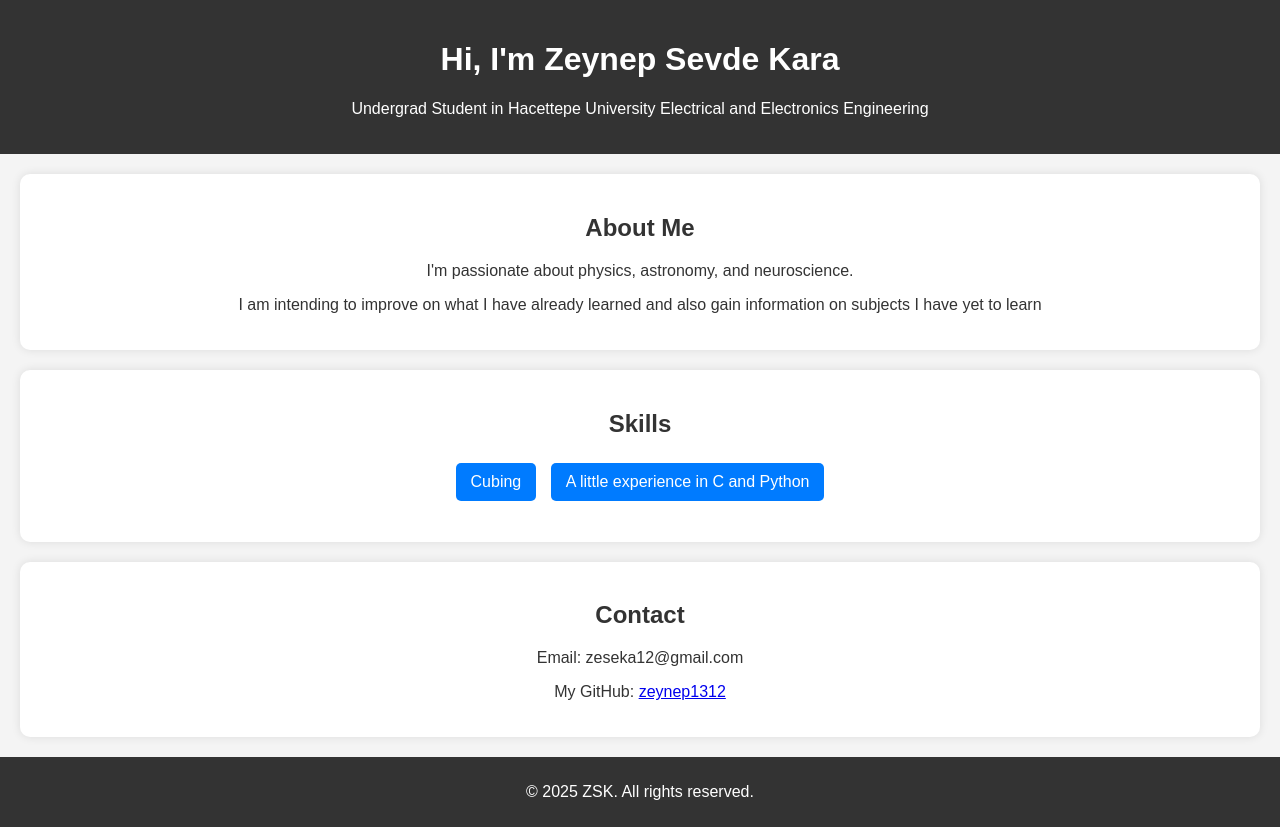
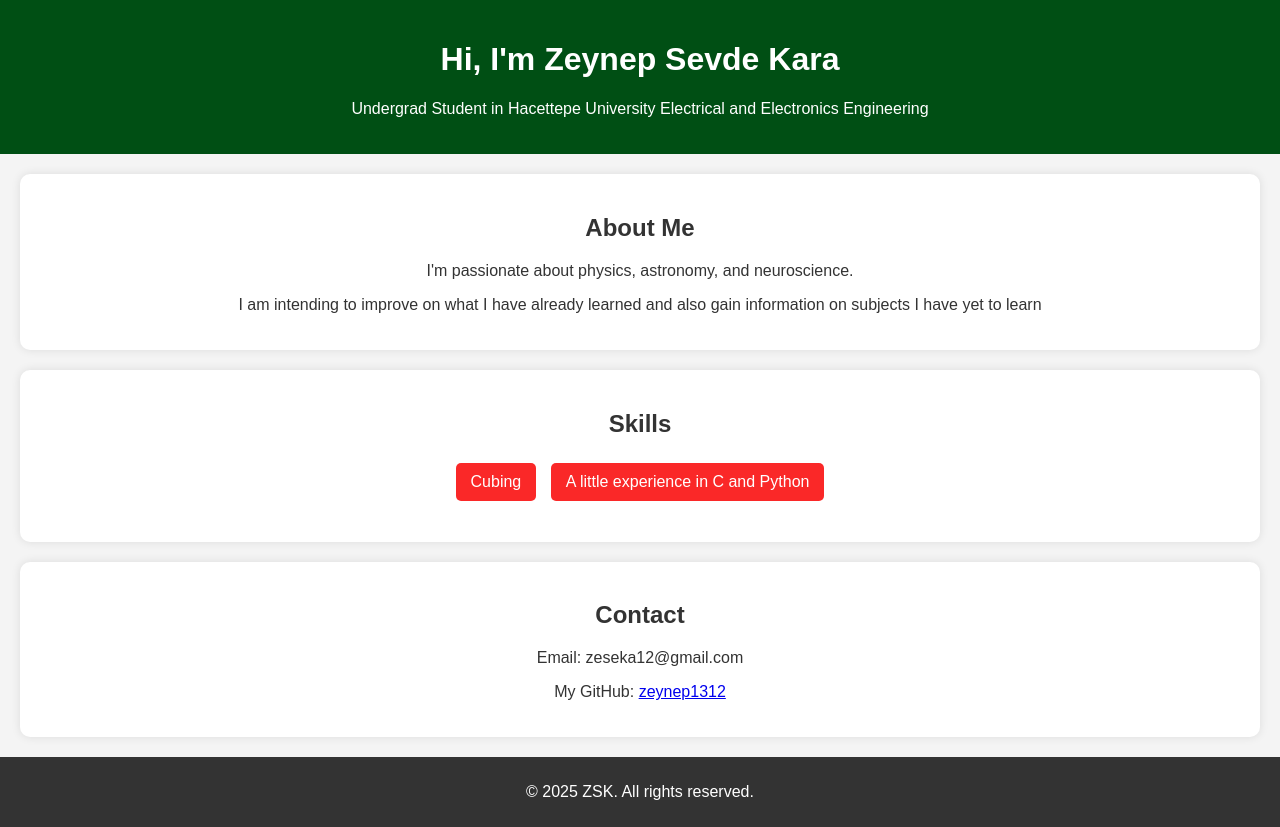
Before and after one commit to zeynep1312/zeynep1312.github.io, a plain HTML site: page index.html in a window 1280 px wide. Drawn offline with Linux system fonts and the light colour scheme.

Commit message:
style.css

```diff
--- a/style.css
+++ b/style.css
@@ -7,7 +7,7 @@ body {
     text-align: center;
 }
 header {
-    background: #333;
+    background: #004f14;
     color: white;
     padding: 20px;
 }
@@ -23,7 +23,7 @@ ul {
     padding: 0;
 }
 ul li {
-    background: #007bff;
+    background: #fa2828;
     color: white;
     display: inline-block;
     padding: 10px 15px;
```
